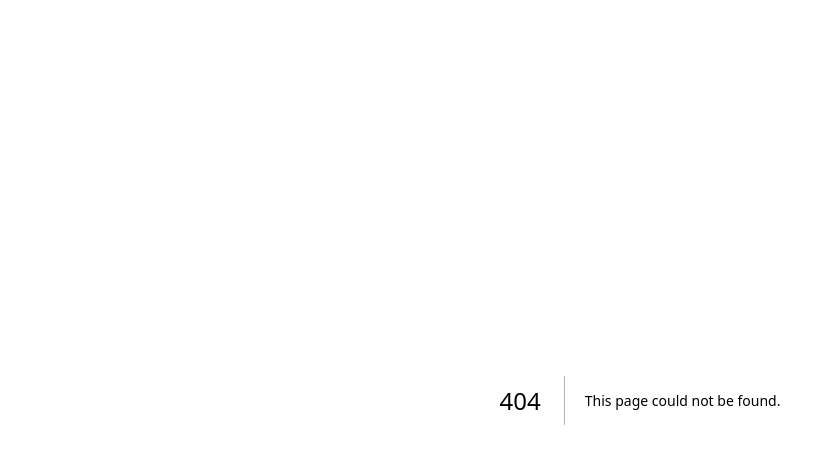
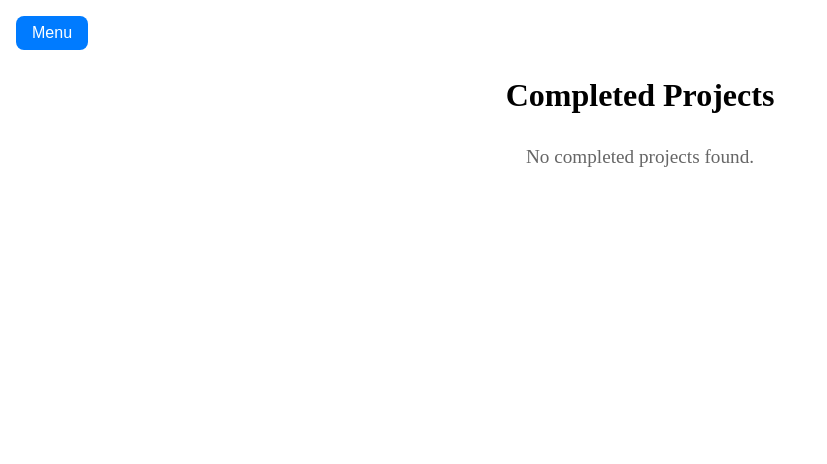
Before and after one commit to sydneyleeATX/Organizing_Buddy, a Next.js app: page /pastProjects in a window 1280 px wide. Before the commit this address had no page. Shown: the top 464 px of the page, without its empty margins (0-827 px from the left). Built offline with nearby package versions, Linux system fonts and the light colour scheme.

Commit message:
Projects moved to pastProjects page upon completion

```diff
--- a/src/pages/menu.js
+++ b/src/pages/menu.js
@@ -17,7 +17,7 @@ export default function Menu() {
         Continue Existing Project
       </button>
 
-      <button style={styles.button}>
+      <button style={styles.button} onClick={() => router.push('/pastProjects')}>
         Completed Projects
       </button>
     </div>
--- /dev/null
+++ b/src/pages/pastProjects.js
@@ -0,0 +1,172 @@
+// pastProjects.js
+// Page to display all completed projects
+
+'use client';
+import React, { useState, useEffect } from 'react';
+import { useRouter } from 'next/router';
+import Layout from '../components/Layout';
+import styles from '../components/Layout.module.css';
+import { loadProjects } from '../utils/projectUtils';
+
+export default function PastProjects() {
+  const [completedProjects, setCompletedProjects] = useState([]);
+  const router = useRouter();
+
+  useEffect(() => {
+    const allProjects = loadProjects();
+    const completed = allProjects.filter(p => p.status === 'completed');
+    setCompletedProjects(completed);
+  }, []);
+
+  function handleDelete(projectId) {
+    if (!window.confirm('Are you sure you want to delete this project?')) return;
+    // get all stored projects. if none stored return empty array
+    const stored = localStorage.getItem('projects');
+    const projects = stored ? JSON.parse(stored) : [];
+    // get all projects that do not have the same ID as the project we are deleting
+    const updated = projects.filter(p => p.id !== projectId);
+    // update localStorage with the updated array
+    localStorage.setItem('projects', JSON.stringify(updated));
+    setCompletedProjects(prev => prev.filter(p => p.id !== projectId));
+  }
+
+  return (
+    <Layout>
+      <div style={inlineStyles.container}>
+        <h1 style={inlineStyles.heading}>Completed Projects</h1>
+        {completedProjects.length === 0 ? (
+          <p style={inlineStyles.noProjects}>No completed projects found.</p>
+        ) : (
+          <div style={inlineStyles.projectsList}>
+            {completedProjects.map(project => (
+              <div key={project.id} style={inlineStyles.projectCard}>
+                <div style={{ display: 'flex', flexDirection: 'row', alignItems: 'center', justifyContent: 'space-between' }}>
+                  {/* Left: Zone Name */}
+                  <div style={{ flex: 1 }}>
+                    <h2 style={{ fontSize: '2rem', fontWeight: 'bold', margin: 0, color: '#333' }}>{project.zoneName}</h2>
+                  </div>
+                  {/* Right: Photos */}
+                  <div style={{ flex: 1, display: 'flex', flexDirection: 'column', alignItems: 'flex-end' }}>
+                    {project.startPhoto && (
+                      <div style={{ display: 'flex', flexDirection: 'column', alignItems: 'center' }}>
+                        <img
+                          src={project.startPhoto}
+                          alt={`Before photo of ${project.zoneName}`}
+                          style={{ maxWidth: '120px', borderRadius: '8px', boxShadow: '0 2px 4px rgba(0,0,0,0.1)' }}
+                        />
+                        <div style={{ fontSize: '0.85rem', color: '#888', marginTop: '0.25rem' }}>Before photo</div>
+                        {project.endPhoto && (
+                          <>
+                            <img
+                              src={project.endPhoto}
+                              alt={`After photo of ${project.zoneName}`}
+                              style={{ maxWidth: '120px', borderRadius: '8px', boxShadow: '0 2px 4px rgba(0,0,0,0.1)', marginTop: '0.5rem' }}
+                            />
+                            <div style={{ fontSize: '0.85rem', color: '#888', marginTop: '0.25rem' }}>After photo</div>
+                          </>
+                        )}
+                      </div>
+                    )}
+                  </div>
+                </div>
+                {/* Action Buttons */}
+                <div style={inlineStyles.actionButtons}>
+                  <button
+                    style={inlineStyles.deleteButton}
+                    onClick={() => handleDelete(project.id)}
+                  >
+                    Delete
+                  </button>
+                  <button
+                    style={inlineStyles.resumeButton}
+                    disabled
+                  >
+                    Show Notes
+                  </button>
+                </div>
+                <div style={inlineStyles.projectDetails}>
+                  <p><strong>Started:</strong> {new Date(project.startDate).toLocaleDateString()}</p>
+                  <p><strong>Completed:</strong> {new Date(project.lastUpdated).toLocaleDateString()}</p>
+                </div>
+              </div>
+            ))}
+          </div>
+        )}
+      </div>
+    </Layout>
+  );
+}
+
+// Simple inline styles for consistency with progressProjects.js
+const inlineStyles = {
+  container: {
+    padding: '2rem',
+    maxWidth: '800px',
+    margin: '0 auto'
+  },
+  heading: {
+    fontSize: '2rem',
+    marginBottom: '2rem',
+    textAlign: 'center'
+  },
+  noProjects: {
+    fontSize: '1.2rem',
+    color: '#666',
+    textAlign: 'center',
+    marginBottom: '2rem'
+  },
+  projectsList: {
+    display: 'flex',
+    flexDirection: 'column',
+    gap: '1.5rem'
+  },
+  projectCard: {
+    padding: '1.5rem',
+    backgroundColor: '#fff',
+    borderRadius: '8px',
+    boxShadow: '0 2px 4px rgba(0,0,0,0.1)',
+    borderLeft: '4px solid #4CAF50'
+  },
+  projectHeader: {
+    display: 'flex',
+    flexDirection: 'column',
+    alignItems: 'flex-start',
+    marginBottom: '1rem'
+  },
+  projectName: {
+    fontSize: '1.2rem',
+    marginBottom: '0.5rem',
+    fontWeight: 'bold',
+    color: '#333'
+  },
+  projectDetails: {
+    marginBottom: '1rem'
+  },
+  actionButtons: {
+    display: 'flex',
+    gap: '0.5rem',
+    marginTop: '1rem',
+    justifyContent: 'flex-end'
+  },
+  resumeButton: {
+    backgroundColor: '#4CAF50',
+    color: '#fff',
+    padding: '0.5rem 1rem',
+    borderRadius: '4px',
+    border: 'none',
+    cursor: 'pointer',
+    fontSize: '0.875rem',
+    width: 'auto',
+    opacity: 0.7
+  },
+  deleteButton: {
+    backgroundColor: '#f44336',
+    color: '#fff',
+    padding: '0.5rem 1rem',
+    borderRadius: '4px',
+    border: 'none',
+    cursor: 'pointer',
+    fontSize: '0.875rem',
+    width: 'auto'
+  }
+};
--- a/src/pages/progressProjects.js
+++ b/src/pages/progressProjects.js
@@ -82,11 +82,12 @@ export default function ProgressProjects() {
       <div style={inlineStyles.container}>
         <h1 style={inlineStyles.heading}>Ongoing Projects</h1>
 
-        {projects.length === 0 ? (
+        {/* filter out projects that are completed */}
+        {projects.filter(p => p.status !== 'completed').length === 0 ? (
           <p style={inlineStyles.noProjects}>No ongoing projects found. Start a new project from the menu.</p>
         ) : (
           <div style={inlineStyles.projectsList}>
-            {projects.map((project) => (
+            {projects.filter(p => p.status !== 'completed').map((project) => (
               <div key={project.id} style={inlineStyles.projectCard}>
                 <div style={inlineStyles.projectHeader}>
                   <h2 style={inlineStyles.projectName}>{project.zoneName}</h2>
```
Also changed, not shown: src/components/ImageUpload.js (+30 -6 lines).
